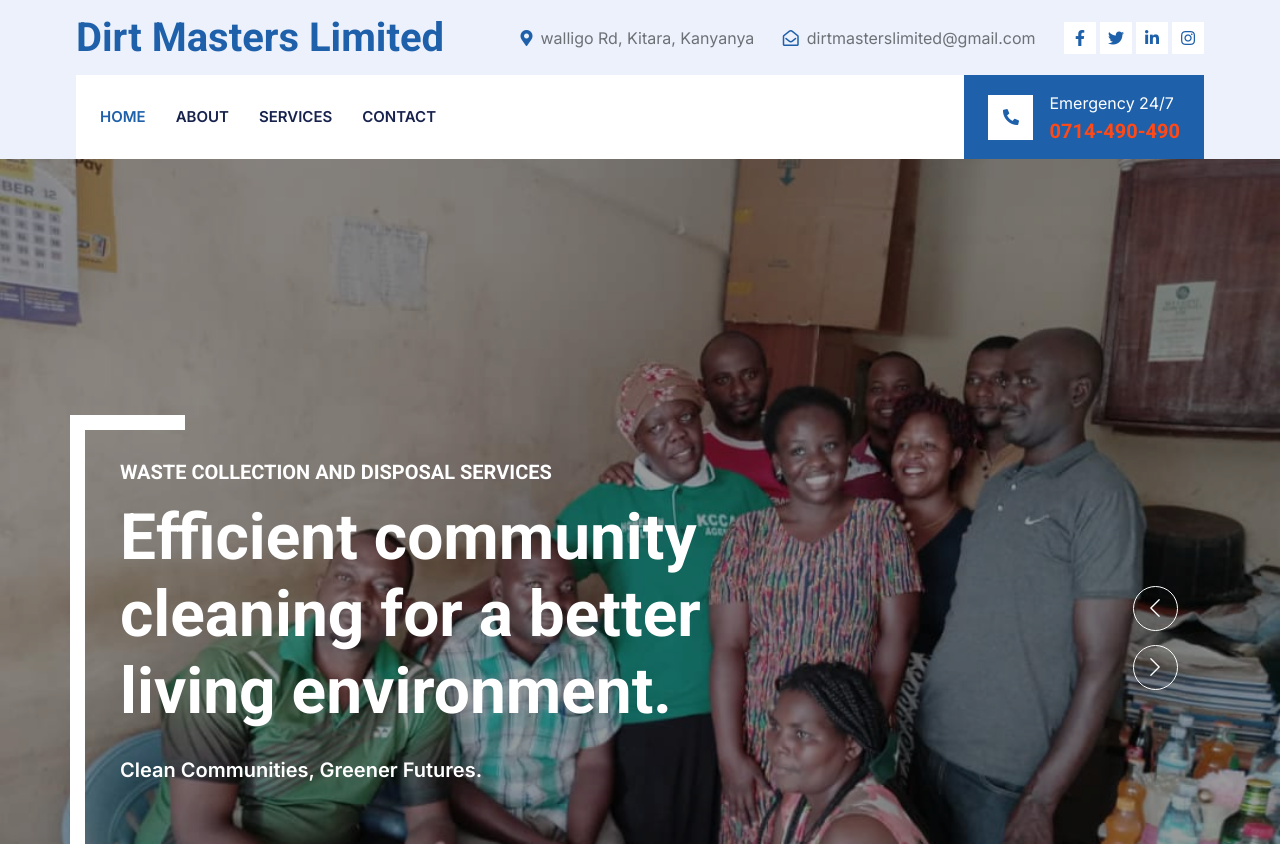
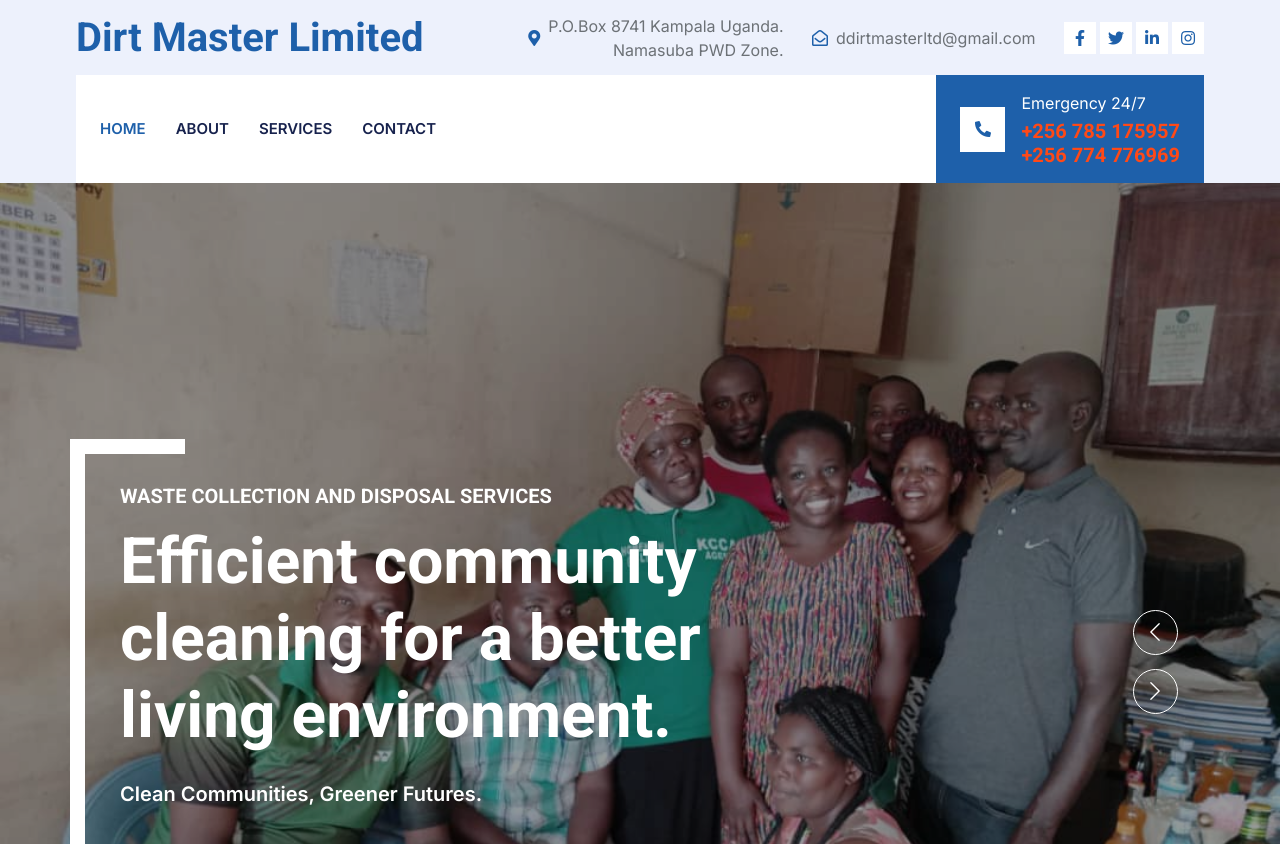
Before and after one commit to Kalyangotimothy/Dirt-Masters-Limited, a plain HTML site: page Plumberz-1.0.0/index.html in a window 1280 px wide. Shown: the top 844 px of the page. Drawn offline with nearby package versions, Linux system fonts and the light colour scheme; animation ran at ten frames a second.

Commit message:
Update index.html

```diff
--- a/Plumberz-1.0.0/index.html
+++ b/Plumberz-1.0.0/index.html
@@ -3,7 +3,7 @@
 
 <head>
     <meta charset="utf-8">
-    <title>Dirt Masters Limited</title>
+    <title>Dirt Master Limited</title>
     <meta content="width=device-width, initial-scale=1.0" name="viewport">
     <meta content="" name="keywords">
     <meta content="" name="description">
@@ -47,17 +47,19 @@
         <div class="row align-items-center top-bar">
             <div class="col-lg-3 col-md-12 text-center text-lg-start">
                 <a href="" class="navbar-brand m-0 p-0">
-                    <h1 class="text-primary m-0">Dirt Masters Limited</h1>
+                    <h1 class="text-primary m-0">Dirt Master Limited</h1>
                 </a>
             </div>
             <div class="col-lg-9 col-md-12 text-end">
                 <div class="h-100 d-inline-flex align-items-center me-4">
                     <i class="fa fa-map-marker-alt text-primary me-2"></i>
-                    <p class="m-0">walligo Rd, Kitara, Kanyanya</p>
+                    <p class="m-0">P.O.Box 8741 Kampala Uganda.<br>
+                        Namasuba PWD Zone.
+                        </p>
                 </div>
                 <div class="h-100 d-inline-flex align-items-center me-4">
                     <i class="far fa-envelope-open text-primary me-2"></i>
-                    <p class="m-0">dirtmasterslimited@gmail.com</p>
+                    <p class="m-0">ddirtmasterltd@gmail.com</p>
                 </div>
                 <div class="h-100 d-inline-flex align-items-center">
                     <a class="btn btn-sm-square bg-white text-primary me-1" href=""><i class="fab fa-facebook-f"></i></a>
@@ -75,7 +77,7 @@
     <div class="container-fluid nav-bar bg-light">
         <nav class="navbar navbar-expand-lg navbar-light bg-white p-3 py-lg-0 px-lg-4">
             <a href="" class="navbar-brand d-flex align-items-center m-0 p-0 d-lg-none">
-                <h1 class="text-primary m-0">Dirt Masters Limited</h1>
+                <h1 class="text-primary m-0">Dirt Master Limited</h1>
             </a>
             <button class="navbar-toggler" type="button" data-bs-toggle="collapse" data-bs-target="#navbarCollapse">
                 <span class="fa fa-bars"></span>
@@ -94,7 +96,8 @@
                     </div>
                     <div class="ms-3">
                         <p class="mb-1 text-white">Emergency 24/7</p>
-                        <h5 class="m-0 text-secondary">0714-490-490</h5>
+                        <h5 class="m-0 text-secondary">+256 785 175957<br>
+                            +256 774 776969</h5>
                     </div>
                 </div>
             </div>
@@ -153,7 +156,7 @@
                 <div class="col-lg-6 wow fadeInUp" data-wow-delay="0.1s">
                     <h6 class="text-secondary text-uppercase">About Us</h6>
                     <h1 class="mb-4">We are a Ugandan dedicated waste management company since 2015.</h1>
-                    <p class="mb-4">At Dirt Masters Limited, we are passionate about creating cleaner, healthier, and more sustainable communities. With a commitment to innovation and excellence, we provide reliable waste management solutions that transform garbage into opportunities for a greener tomorrow. Together, we can build a cleaner world, one neighborhood at a time.</p>
+                    <p class="mb-4">At Dirt Master Limited, we are passionate about creating cleaner, healthier, and more sustainable communities. With a commitment to innovation and excellence, we provide reliable waste management solutions that transform garbage into opportunities for a greener tomorrow. Together, we can build a cleaner world, one neighborhood at a time.</p>
                     <p class="fw-medium text-primary"><i class="fa fa-check text-success me-3"></i>Residential & community waste disposal services.</p>
                     <p class="fw-medium text-primary"><i class="fa fa-check text-success me-3"></i>waste management sensitisation.</p>
                     <p class="fw-medium text-primary"><i class="fa fa-check text-success me-3"></i>Timely team response.</p>
@@ -163,7 +166,8 @@
                         </div>
                         <div class="ms-3">
                             <p class="fs-5 fw-medium mb-2 text-white">Emergency 24/7</p>
-                            <h3 class="m-0 text-secondary">0714-490-490</h3>
+                            <h3 class="m-0 text-secondary">+256 785 175957<br>
+                                +256 774 776969</h3>
                         </div>
                     </div>
                 </div>
@@ -368,7 +372,7 @@
                         </div>
                         <div class="team-text">
                             <div class="bg-light">
-                                <h5 class="fw-bold mb-0">Nansubuga Babra</h5>
+                                <h5 class="fw-bold mb-0">Maria Mpirirwe</h5>
                                 <small>Founder & CEO</small>
                             </div>
                             <div class="bg-primary">
@@ -448,9 +452,12 @@
             <div class="row g-5">
                 <div class="col-lg-3 col-md-6">
                     <h4 class="text-light mb-4">Address</h4>
-                    <p class="mb-2"><i class="fa fa-map-marker-alt me-3"></i>walligo Rd,Kitara, Kanyanya</p>
-                    <p class="mb-2"><i class="fa fa-phone-alt me-3"></i>0714-490-490</p>
-                    <p class="mb-2"><i class="fa fa-envelope me-3"></i>dirtmasterslimited@gmail.com</p>
+                    <p class="mb-2"><i class="fa fa-map-marker-alt me-3"></i>P.O.Box 8741 Kampala Uganda.<br>
+                        Namasuba PWD Zone.
+                        </p>
+                    <p class="mb-2"><i class="fa fa-phone-alt me-3"></i>+256 785 175957<br>
+                        +256 774 776969</p>
+                    <p class="mb-2"><i class="fa fa-envelope me-3"></i>ddirtmasterltd@gmail.com</p>
                     <div class="d-flex pt-2">
                         <a class="btn btn-outline-light btn-social" href=""><i class="fab fa-twitter"></i></a>
                         <a class="btn btn-outline-light btn-social" href=""><i class="fab fa-facebook-f"></i></a>
@@ -487,7 +494,7 @@
             <div class="copyright">
                 <div class="row">
                     <div class="col-md-6 text-center text-md-start mb-3 mb-md-0">
-                        &copy; <a class="border-bottom" href="#">Dirt Masters Limited</a>, All Right Reserved.
+                        &copy; <a class="border-bottom" href="#">Dirt Master Limited</a>, All Right Reserved.
                     </div>
 
                 </div>
```
